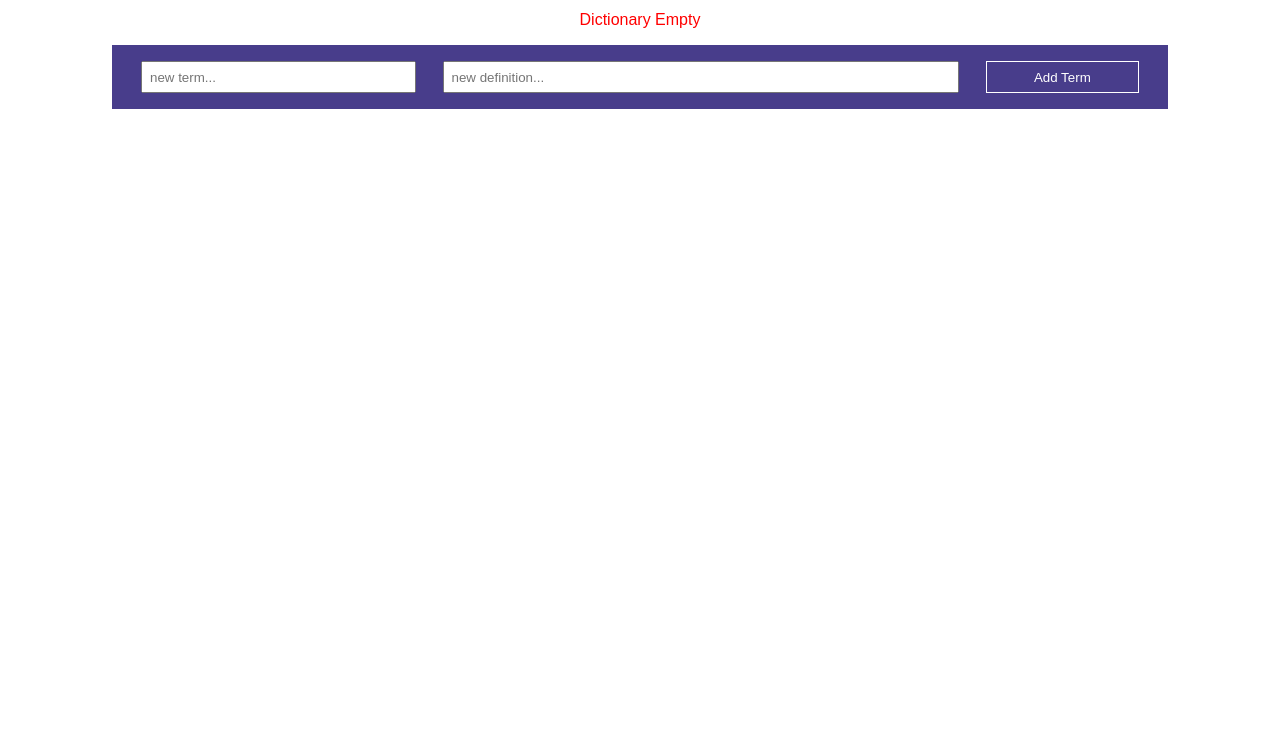
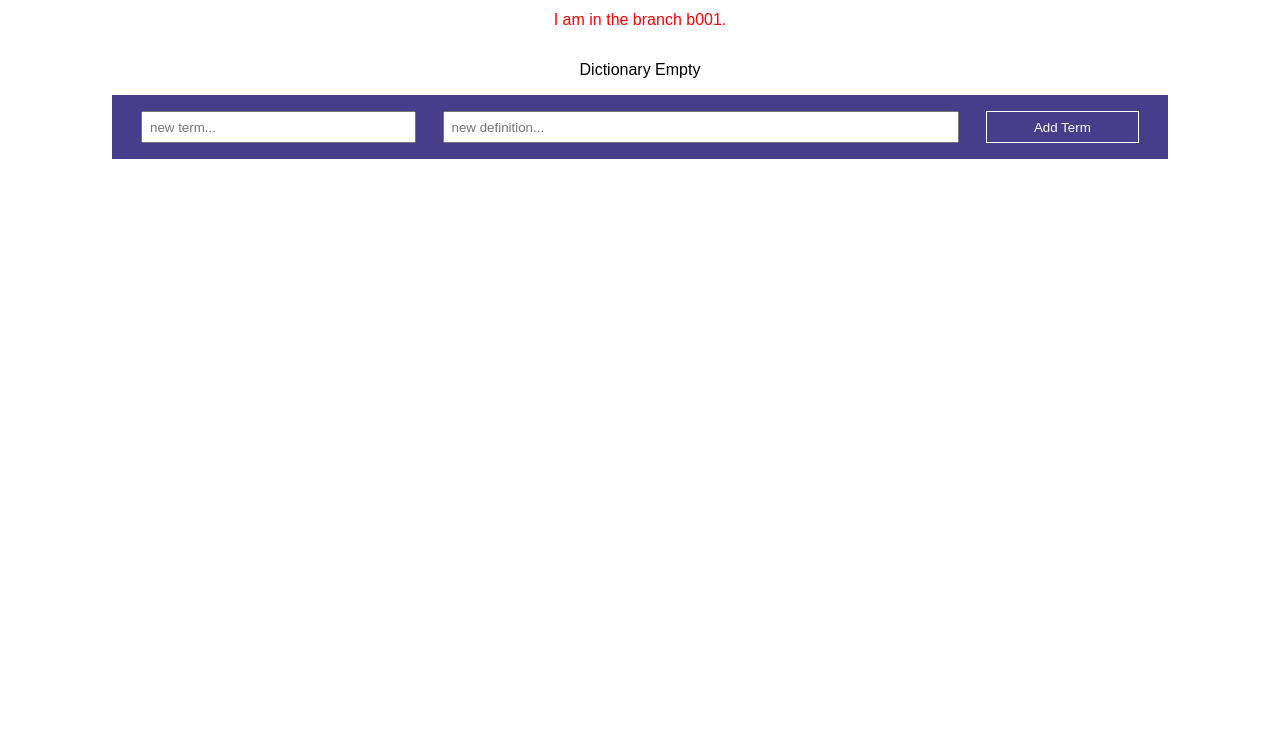
Before and after one commit to SingleSpeed/NodeRegistration, a website: page public/index.html in a window 1280 px wide. Shown: the part 62-800 px from the top of the page. Drawn offline with Linux system fonts and the light colour scheme; no server answers.

Commit message:
Change to HTML in b001

```diff
--- a/public/index.html
+++ b/public/index.html
@@ -14,6 +14,9 @@
 
     <h1>Skier Dictionary - ver 2.0</h1>
     <dl></dl>
+
+	<p>I am in the branch b001.</p>
+
     <p>Dictionary Empty</p>
 
     <form>
```
